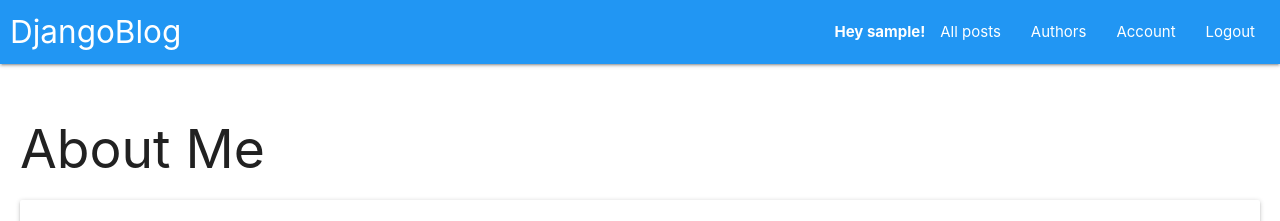
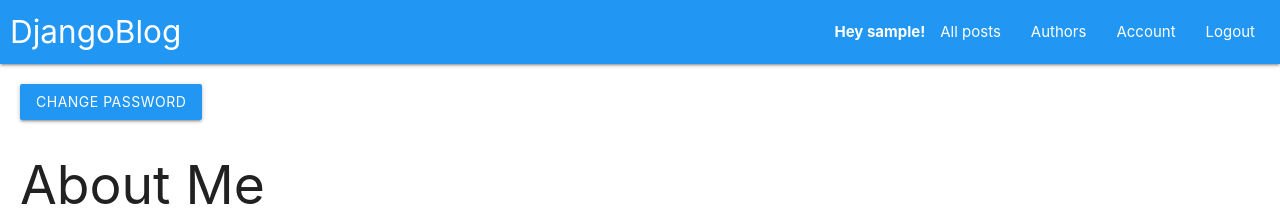
Before and after one commit to clirimfurriku/DjangoBlog, a Django app: page /account/ in a window 1280 px wide. Shown: the top 221 px of the page. Run offline with Django 3.2, Linux system fonts and the light colour scheme; the visitor is signed in with stand-in values (Sample User, id 1).

Commit message:
Added URLs from django admin to UI

```diff
--- a/blog/templates/blog/account/account.html
+++ b/blog/templates/blog/account/account.html
@@ -4,6 +4,9 @@
     My account
 {% endblock %}
 {% block bodyblock %}
+    <div class="col">
+        <a class="waves-effect waves-light btn blue" href="{% url 'password_change' %}">Change Password</a>
+    </div>
     {% if object.user_type == 'm' or object.user_type == 'a' %}
         {% include 'blog/account/account_blogger.html' %}
     {% else %}
--- a/blog/templates/blog/account/login.html
+++ b/blog/templates/blog/account/login.html
@@ -44,6 +44,6 @@
                 <input type="hidden" name="next" value="{{ next }}">
             </div>
         </form>
-        {#     <p><a href="{% url 'password_reset' %}">Lost password?</a></p>#}
+             <p><a href="{% url 'password_reset' %}">Lost password?</a></p>
     </div>
 {% endblock %}
```
